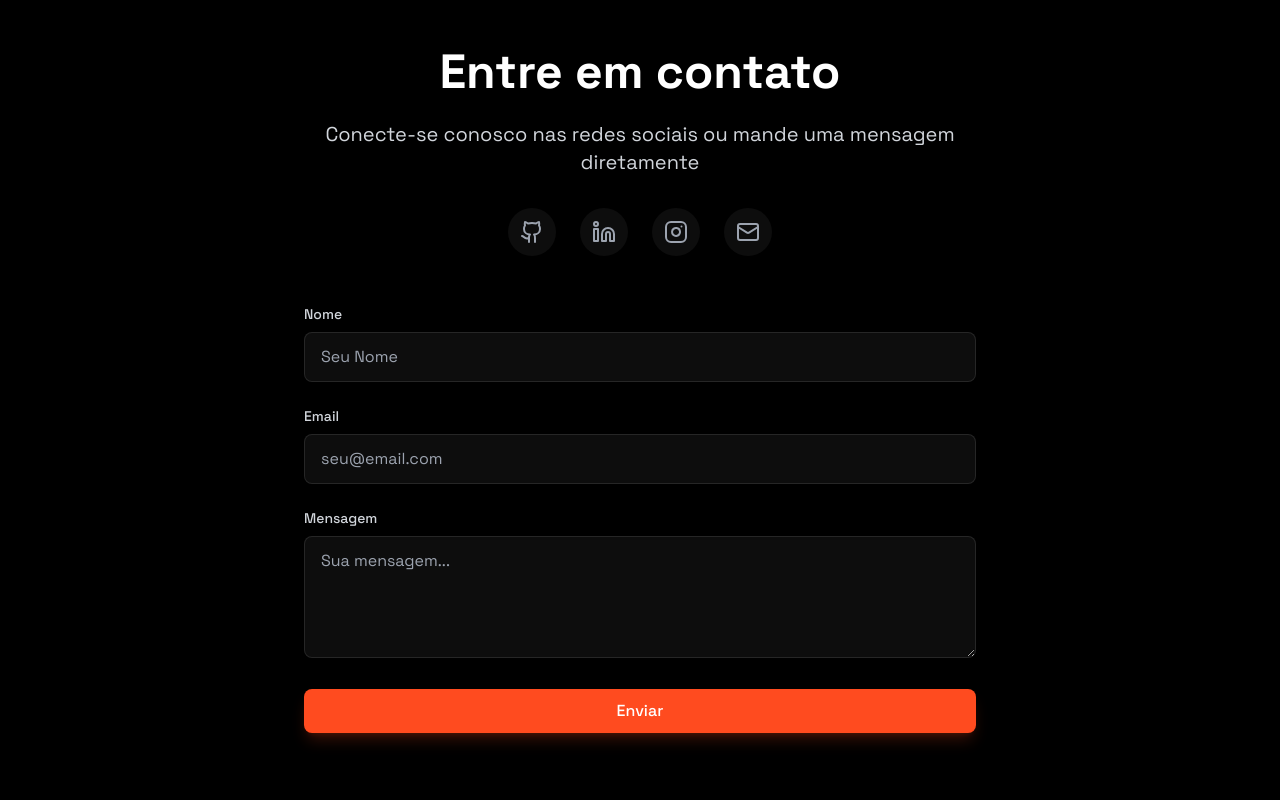
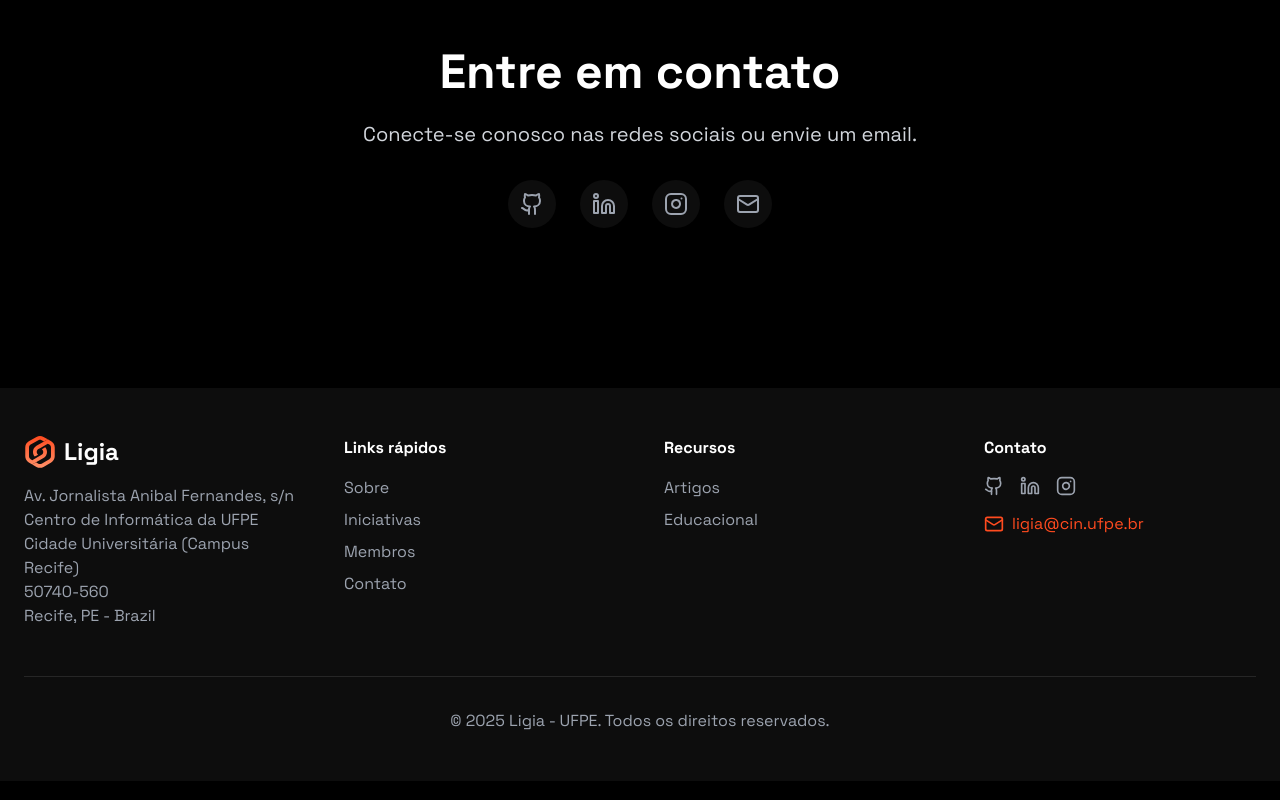
Before and after one commit to ligia-ufpe/site, a React (Vite) app: page / in a window 1280 px wide. Shown: the part 3820-4620 px from the top of the page. Built offline with nearby package versions, Linux system fonts and the light colour scheme.

Commit message:
fix: update favicon path and improve footer link text; refactor contact and members components

```diff
--- a/index.html
+++ b/index.html
@@ -2,7 +2,7 @@
 <html lang="en">
   <head>
     <meta charset="UTF-8" />
-    <link rel="icon" type="image/svg+xml" href="public/logo.svg" />
+    <link rel="icon" type="image/svg+xml" href="logo.svg" />
     <meta name="viewport" content="width=device-width, initial-scale=1.0" />
     <title>Ligia - UFPE</title>
     <meta name="description" content="Ligia is an AI research initiative fostering innovation and collaboration at Federal University of Pernambuco." />
--- a/src/components/layout/footer.tsx
+++ b/src/components/layout/footer.tsx
@@ -38,7 +38,7 @@ export function Footer() {
             <h3 className="font-bold mb-4">Recursos</h3>
             <ul className="space-y-2">
               <li><a href="/papers" className="text-gray-400 hover:text-white transition-colors">Artigos</a></li>
-              <li><a href="/materials" className="text-gray-400 hover:text-white transition-colors">Recursos Educacionais</a></li>
+              <li><a href="/materials" className="text-gray-400 hover:text-white transition-colors">Educacional</a></li>
             </ul>
           </div>
 
--- a/src/components/sections/contact.tsx
+++ b/src/components/sections/contact.tsx
@@ -1,32 +1,13 @@
-import React, { useState } from 'react';
+import React from 'react';
 import { motion } from 'framer-motion';
-import { Button } from '@/components/ui/button';
-import { Github, Linkedin, Instagram, Mail  } from 'lucide-react';
-import { label } from 'framer-motion/client';
+import { Github, Linkedin, Instagram, Mail } from 'lucide-react';
 
 export function Contact() {
-  const [formStatus, setFormStatus] = useState<'idle' | 'sending' | 'sent'>('idle');
-  const [formData, setFormData] = useState({ name: '', email: '', message: '' });
-
-  const handleChange = (e: React.ChangeEvent<HTMLInputElement | HTMLTextAreaElement>) => {
-    setFormData({ ...formData, [e.target.id]: e.target.value });
-  };
-
-  const handleSubmit = async (e: React.FormEvent) => {
-    e.preventDefault();
-    setFormStatus('sending');
-
-    // Simulate sending the email (replace this with your actual email sending logic)
-    setTimeout(() => {
-      setFormStatus('sent');
-    }, 2000);
-  };
-
   const socialLinks = [
     { icon: Github, href: 'https://github.com/ligia-ufpe', label: 'GitHub' },
     { icon: Linkedin, href: 'https://www.linkedin.com/company/ligia/', label: 'LinkedIn' },
     { icon: Instagram, href: 'https://www.instagram.com/ligia.ufpe/', label: 'Instagram' },
-    { icon: Mail, href: 'mailto:ligia@cin.ufpe.br', label: 'Email'},
+    { icon: Mail, href: 'mailto:ligia@cin.ufpe.br', label: 'Email' },
   ];
 
   return (
@@ -40,11 +21,11 @@ export function Contact() {
       >
         <h2 className="text-4xl md:text-5xl font-bold mb-6 text-center">Entre em contato</h2>
         <p className="text-xl text-gray-300 text-center mb-8">
-          Conecte-se conosco nas redes sociais ou mande uma mensagem diretamente
+          Conecte-se conosco nas redes sociais ou envie um email.
         </p>
 
         {/* Social Links */}
-        <div className="flex justify-center gap-6 mb-12">
+        <div className="flex justify-center gap-6">
           {socialLinks.map((social) => (
             <a
               key={social.label}
@@ -58,61 +39,6 @@ export function Contact() {
             </a>
           ))}
         </div>
-
-        <form className="space-y-6" onSubmit={handleSubmit}>
-          <div>
-            <label htmlFor="name" className="block text-sm font-medium text-gray-300 mb-2">
-              Nome
-            </label>
-            <input
-              type="text"
-              id="name"
-              value={formData.name}
-              onChange={handleChange}
-              className="w-full px-4 py-3 bg-white/5 border border-white/10 rounded-lg focus:outline-none focus:ring-2 focus:ring-[#FF4B1F] focus:border-transparent"
-              placeholder="Seu Nome"
-              required
-            />
-          </div>
-          <div>
-            <label htmlFor="email" className="block text-sm font-medium text-gray-300 mb-2">
-              Email
-            </label>
-            <input
-              type="email"
-              id="email"
-              value={formData.email}
-              onChange={handleChange}
-              className="w-full px-4 py-3 bg-white/5 border border-white/10 rounded-lg focus:outline-none focus:ring-2 focus:ring-[#FF4B1F] focus:border-transparent"
-              placeholder="seu@email.com"
-              required
-            />
-          </div>
-          <div>
-            <label htmlFor="message" className="block text-sm font-medium text-gray-300 mb-2">
-              Mensagem
-            </label>
-            <textarea
-              id="message"
-              rows={4}
-              value={formData.message}
-              onChange={handleChange}
-              className="w-full px-4 py-3 bg-white/5 border border-white/10 rounded-lg focus:outline-none focus:ring-2 focus:ring-[#FF4B1F] focus:border-transparent"
-              placeholder="Sua mensagem..."
-              required
-            />
-          </div>
-          <Button
-            type="submit"
-            variant="primary"
-            className="w-full"
-            disabled={formStatus === 'sending' || formStatus === 'sent'}
-          >
-            {formStatus === 'idle' && 'Enviar'}
-            {formStatus === 'sending' && 'Enviando...'}
-            {formStatus === 'sent' && 'Mensagem Enviada!'}
-          </Button>
-        </form>
       </motion.div>
     </div>
   );
--- a/src/components/sections/members.tsx
+++ b/src/components/sections/members.tsx
@@ -1,7 +1,7 @@
 import React, { useState } from 'react';
 import { Dialog } from '@headlessui/react';
 import { motion } from 'framer-motion';
-import { Linkedin, Mail, Instagram } from 'lucide-react';
+import { Linkedin, Mail, Instagram, Globe, Github } from 'lucide-react';
 
 interface Member {
   id: number;
@@ -14,6 +14,8 @@ interface Member {
     linkedin?: string;
     instagram?: string;
     email?: string;
+    portfolio?: string;
+    github?: string;
   };
 }
 
@@ -96,7 +98,7 @@ const members: Member[] = [
     name: 'Victor Amarante',
     role: 'Diretor de Ensino',
     focus: 'Aprendizado de Máquina',
-    image: 'public/vafs.jpg',
+    image: 'vafs.jpg',
     bio: 'Victor Amarante é Engenheiro de Software com foco em IA, atuando como Data Scientist no CESAR. Tem experiência em Machine Learning e IA Generativa, desenvolvendo sistemas avançados com LLMs, RAG e AI Agents. Como Diretor de Ensino da LIGIA, acompanha os alunos nas trilhas de aprendizado, promovendo cursos alinhados às áreas de atuação e projetos da Liga.',
     social: {
       linkedin: 'https://www.linkedin.com/in/vamarante/',
@@ -109,12 +111,14 @@ const members: Member[] = [
     name: 'Vitor Negromonte',
     role: 'Diretor de Extensão',
     focus: 'Visão Computacional',
-    image: 'public/vnco.jpg',
+    image: 'vnco.jpg',
     bio: 'Vitor Negromonte é um pesquisador de visão computacional com foco em detecção de objetos e segmentação de imagens, com interesse em IA em sistemas embarcados. Como Diretor de Extensão da LIGIA, ele promove parcerias, organiza eventos de IA e desenvolve recursos educacionais para a comunidade.',
     social: {
       linkedin: 'https://linkedin.com/in/vitornegromonte',
       email: 'vnco@cin.ufpe.br',
-      instagram: 'https://www.instagram.com/vitor.ncabral/'
+      instagram: 'https://www.instagram.com/vitor.ncabral/',
+      portfolio: 'https://vitornegromonte.github.io/',
+      github: 'http://github.com/vitornegromonte/'
     }
   }
 ];
@@ -218,7 +222,7 @@ export function Members() {
         className="p-2 rounded-full bg-white/10 hover:bg-white/20 transition-colors"
         aria-label={`${selectedMember.name}'s Instagram`}
       >
-              <Instagram size={20} className="text-[#FF4B1f]" />
+        <Instagram size={20} className="text-[#FF4B1F]" />
       </a>
     )}
     {selectedMember.social.email && (
@@ -228,6 +232,28 @@ export function Members() {
         aria-label={`Email ${selectedMember.name}`}
       >
         <Mail size={20} className="text-[#FF4B1F]" />
+      </a>
+    )}
+    {selectedMember.social.portfolio && (
+      <a
+        href={selectedMember.social.portfolio}
+        target="_blank"
+        rel="noopener noreferrer"
+        className="p-2 rounded-full bg-white/10 hover:bg-white/20 transition-colors"
+        aria-label={`${selectedMember.name}'s Portfolio`}
+      >
+        <Globe size={20} className="text-[#FF4B1F]" />
+      </a>
+    )}
+    {selectedMember.social.github && (
+      <a
+        href={selectedMember.social.github}
+        target="_blank"
+        rel="noopener noreferrer"
+        className="p-2 rounded-full bg-white/10 hover:bg-white/20 transition-colors"
+        aria-label={`${selectedMember.name}'s GitHub`}
+      >
+        <Github size={20} className="text-[#FF4B1F]" />
       </a>
     )}
   </div>
```
Lines whose indentation alone changed are shown as unchanged.
